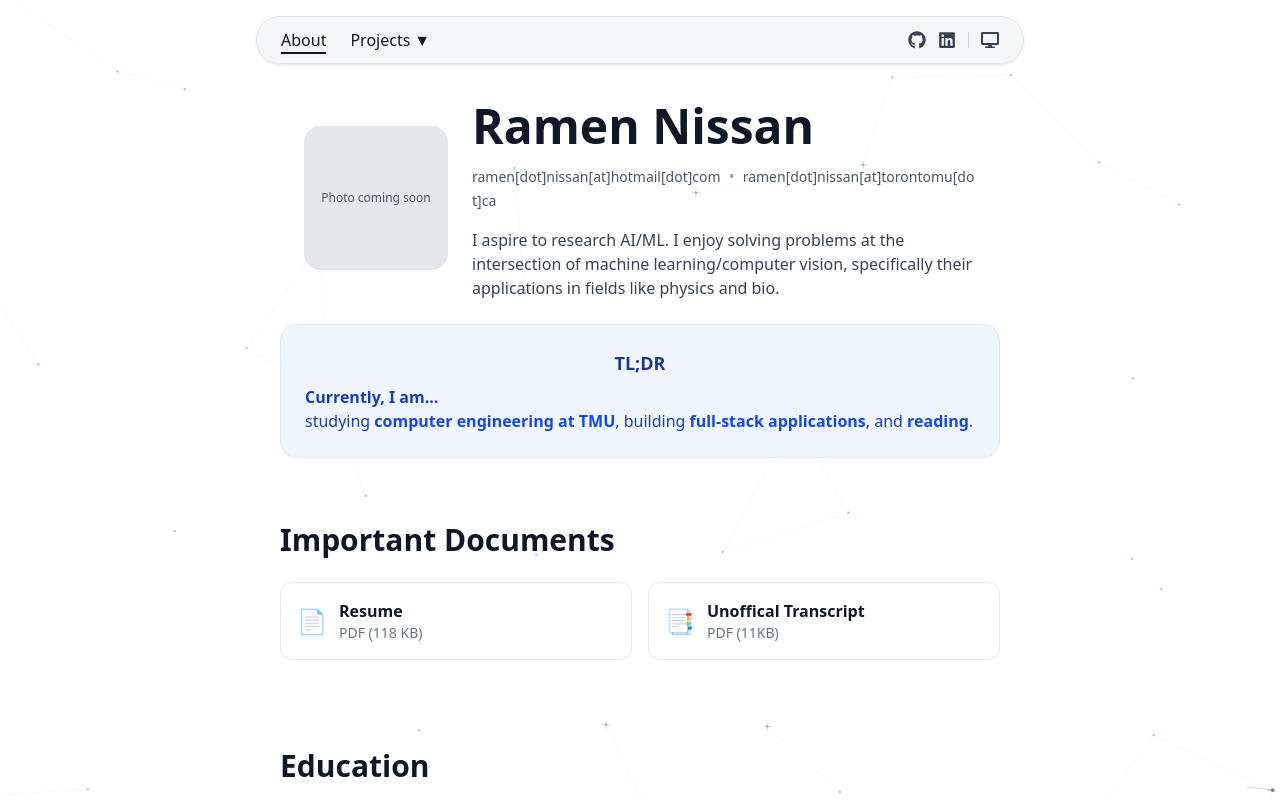
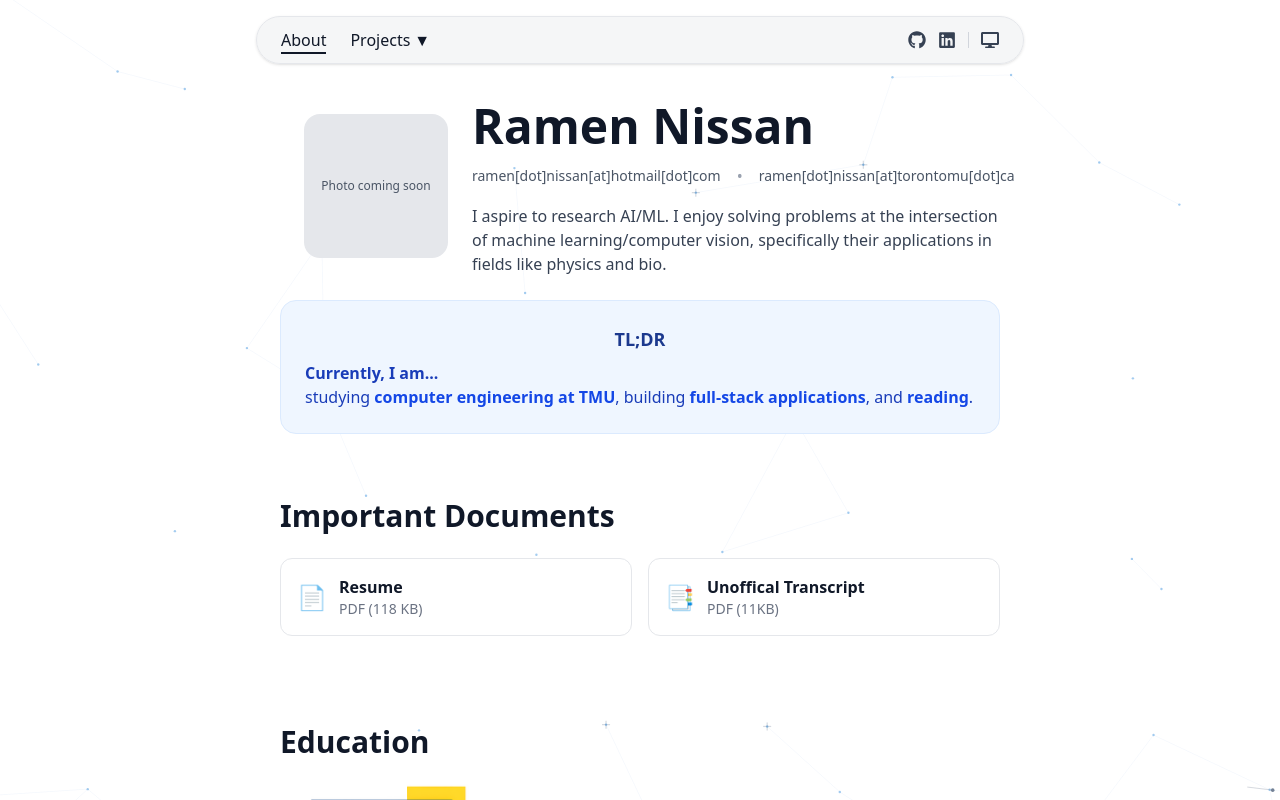
Before and after one commit to ramennissan/portfolio, a React (Vite) app: page /#/ in a window 1280 px wide. Built offline with nearby package versions, Linux system fonts and the light colour scheme.

Commit message:
UI: increase sidebar icon sizes; prevent email wrapping

```diff
--- a/src/components/Header.tsx
+++ b/src/components/Header.tsx
@@ -384,9 +384,9 @@ export default function Header() {
       </nav>
       <div className={`flex items-center ${headerMode === 'top' ? 'gap-3 h-full flex-row' : 'gap-6 flex-col w-full mt-4'}`}>
         {headerMode === 'sidebar' ? (
-          <div className="flex items-center gap-3 px-3 sidebar-extras">
-            <SocialLinks />
-            <ThemeToggle />
+            <div className="flex items-center gap-3 px-3 sidebar-extras">
+            <SocialLinks sizeClass={headerMode === 'sidebar' ? 'text-xl' : 'text-lg'} />
+            <ThemeToggle sizeClass={headerMode === 'sidebar' ? 'text-xl' : 'text-lg'} />
           </div>
         ) : (
           <>
--- a/src/components/SocialLinks.tsx
+++ b/src/components/SocialLinks.tsx
@@ -7,15 +7,16 @@ interface SocialLinkProps {
   label: string
   hoverColorClass: string
   darkHoverColorClass: string
+  sizeClass?: string
 }
 
-function SocialLink({ href, icon: Icon, label, hoverColorClass, darkHoverColorClass }: SocialLinkProps) {
+function SocialLink({ href, icon: Icon, label, hoverColorClass, darkHoverColorClass, sizeClass }: SocialLinkProps) {
   return (
     <motion.a
       href={href}
       target="_blank"
       rel="noopener noreferrer"
-      className={`relative inline-block text-lg text-gray-700 dark:text-gray-300 cursor-pointer ${hoverColorClass} ${darkHoverColorClass} transition-colors duration-200`}
+      className={`relative inline-block ${sizeClass || 'text-lg'} text-gray-700 dark:text-gray-300 cursor-pointer ${hoverColorClass} ${darkHoverColorClass} transition-colors duration-200`}
       aria-label={label}
       title={label}
       whileHover="hover"
@@ -44,7 +45,7 @@ function SocialLink({ href, icon: Icon, label, hoverColorClass, darkHoverColorCl
   )
 }
 
-export default function SocialLinks() {
+export default function SocialLinks({ sizeClass }: { sizeClass?: string }) {
   return (
     <div className="flex items-center gap-3">
       <SocialLink
@@ -53,6 +54,7 @@ export default function SocialLinks() {
         label="GitHub"
         hoverColorClass="hover:text-gray-400"
         darkHoverColorClass="dark:hover:text-gray-400"
+        sizeClass={sizeClass}
       />
       <SocialLink
         href="https://www.linkedin.com/in/ramennissan/"
@@ -60,6 +62,7 @@ export default function SocialLinks() {
         label="LinkedIn"
         hoverColorClass="hover:text-blue-500"
         darkHoverColorClass="dark:hover:text-blue-400"
+        sizeClass={sizeClass}
       />
     </div>
   )
--- a/src/components/ThemeToggle.tsx
+++ b/src/components/ThemeToggle.tsx
@@ -24,7 +24,7 @@ function getEffectiveTheme(theme: Theme): EffectiveTheme {
   return 'light'
 }
 
-export default function ThemeToggle() {
+export default function ThemeToggle({ sizeClass }: { sizeClass?: string }) {
   const { theme, setTheme } = useTheme()
   const prevEffectiveThemeRef = useRef<EffectiveTheme>(getEffectiveTheme(theme))
   const [systemPref, setSystemPref] = useState(() =>
@@ -64,7 +64,7 @@ export default function ThemeToggle() {
   return (
     <motion.button
       onClick={cycleTheme}
-      className="text-lg text-gray-700 dark:text-gray-300 hover:text-blue-500 dark:hover:text-blue-400 transition-colors duration-200 cursor-pointer"
+      className={`${sizeClass || 'text-lg'} text-gray-700 dark:text-gray-300 hover:text-blue-500 dark:hover:text-blue-400 transition-colors duration-200 cursor-pointer`}
       aria-label="Toggle theme"
       title={`Theme: ${theme}`}
       whileHover={{ scale: 1.05 }}
--- a/src/components/about/Hero.tsx
+++ b/src/components/about/Hero.tsx
@@ -7,7 +7,7 @@ export default function Hero() {
         </div>
         <div>
           <h1 className="text-4xl sm:text-5xl font-extrabold text-gray-900 dark:text-white leading-tight">Ramen Nissan</h1>
-          <p className="mt-2">
+          <p className="mt-2 flex items-center gap-2 whitespace-nowrap">
             <a href="mailto:ramen.nissan@hotmail.com" className="text-sm text-gray-600 dark:text-gray-300 hover:text-gray-800 dark:hover:text-gray-100 hover:underline">ramen[dot]nissan[at]hotmail[dot]com</a>
             <span className="mx-2 text-gray-400">•</span>
             <a href="mailto:ramen.nissan@torontomu.ca" className="text-sm text-gray-600 dark:text-gray-300 hover:text-gray-800 dark:hover:text-gray-100 hover:underline">ramen[dot]nissan[at]torontomu[dot]ca</a>
```
